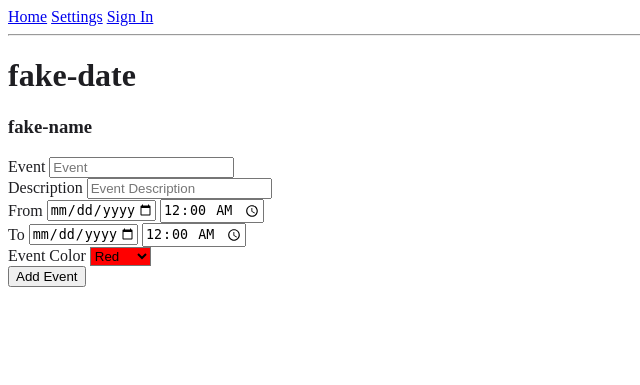
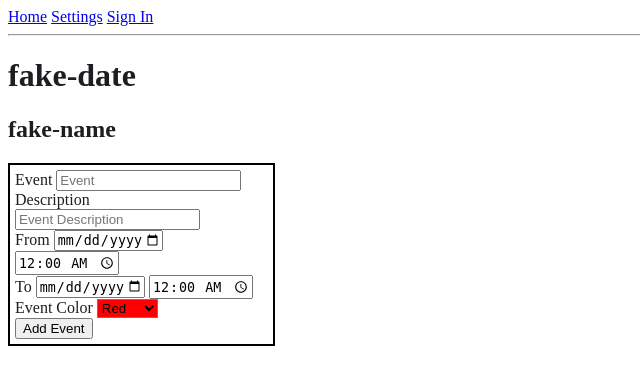
Before and after one commit to Anonymoususer5761/Calendar, a Flask app: page /dates in a window 1280 px wide. Shown: the top 385 px of the page, without its empty margins (0-640 px from the left). Run offline with Flask 3, Linux system fonts and the light colour scheme; data comes from the database, SQL or seed files in the repository.

Commit message:
Added some CSS to the submit form on dates.html.

```diff
--- a/app/static/dark-style.css
+++ b/app/static/dark-style.css
@@ -28,6 +28,12 @@ body {
     color: #05a1e8;
 }
 
+/* Dates page */
+#add-event {
+    border: 2px solid #fff;
+    width: 20%
+}
+
 
 /* Login page */
 #remember-me {
--- a/app/static/style.css
+++ b/app/static/style.css
@@ -28,6 +28,12 @@ body {
     color: #05a1e8;
 }
 
+/* Dates page */
+#add-event {
+    border: 2px solid #000;
+    width: 20%;
+    padding: 5px;
+}
 
 /* Login page */
 #remember-me {
--- a/app/templates/dates.html
+++ b/app/templates/dates.html
@@ -2,7 +2,7 @@
 
 {% block main %}
     <h1>{{ date }}</h1>
-    <h3>{{ day_name }}</h3>
+    <h2>{{ day_name }}</h2>
 
     <form id="add-event" action="", method="post">
         <label>Event</label>
```
